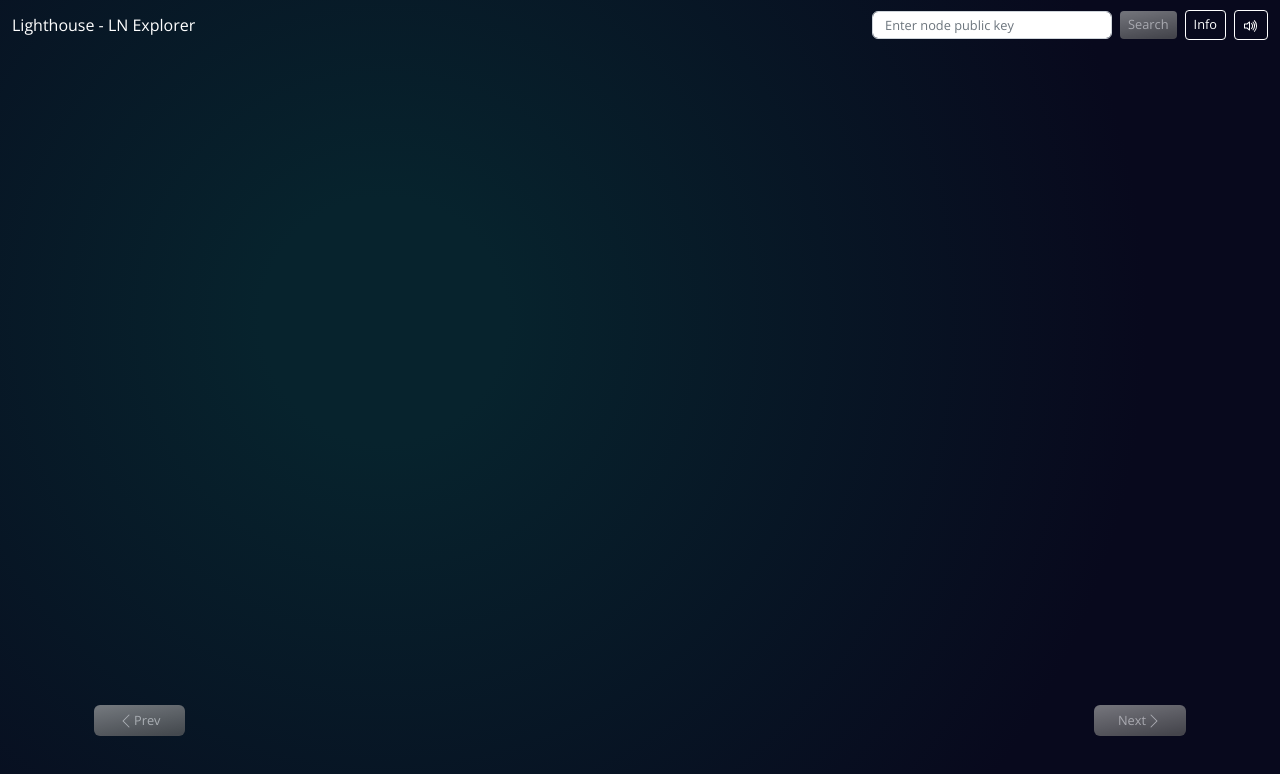
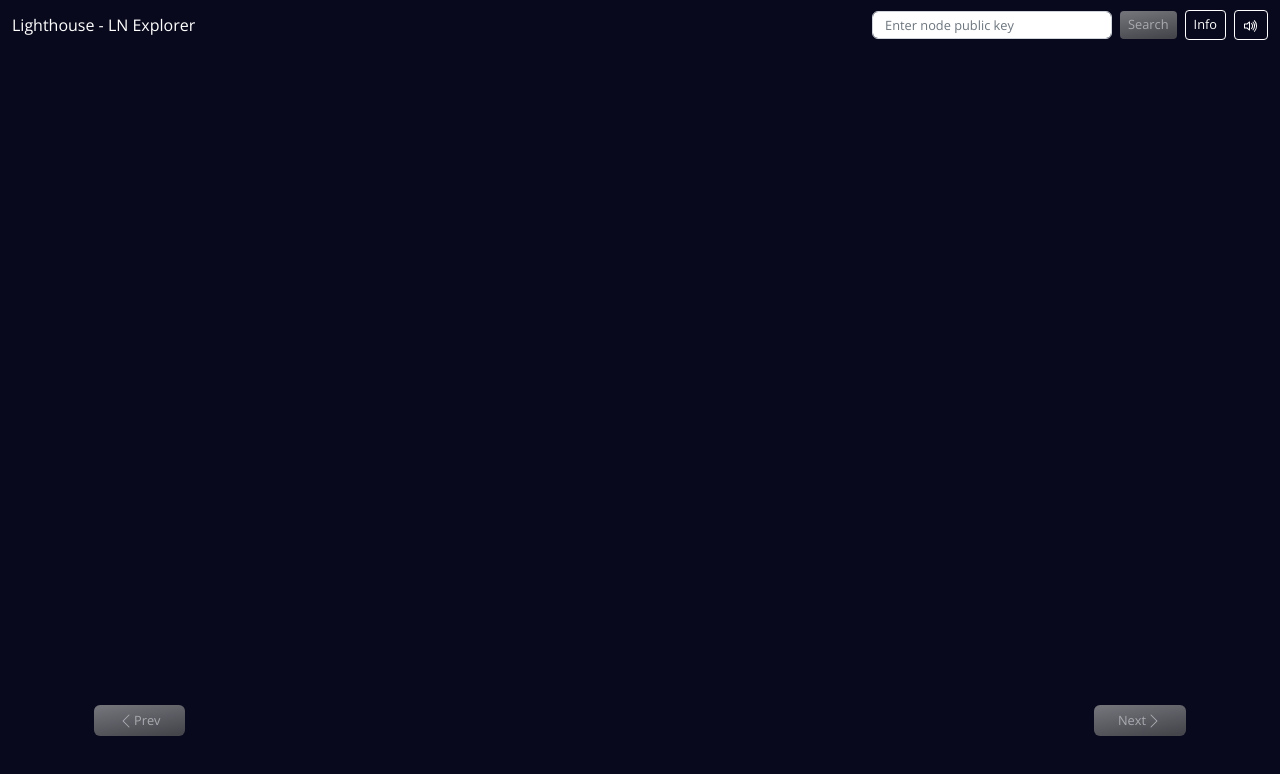
Before and after one commit to saiy2k/lighthouse-web, a React (Create React App) app: page / in a window 1280 px wide. Shown: the top 774 px of the page. Built offline with nearby package versions, Linux system fonts and the light colour scheme; no server answers.

Commit message:
Removed Radial bg, as it hides the Storm FX

```diff
--- a/public/index.html
+++ b/public/index.html
@@ -40,10 +40,10 @@
         }
     </script>
   </head>
+  <!--
   <body class="text-center text-white d-flex h-100" style="background: radial-gradient(circle at 25%, rgb(7,35,45) 12%, rgb(8,9,29) 75%)">
-  <!--
+  -->
   <body class="text-center text-white d-flex h-100" style="background: #09091E">
-  -->
     <noscript>You need to enable JavaScript to run this app.</noscript>
     <div class="container mx-auto d-flex w-100 h-100 flex-column" id="root"></div>
     <!--
--- a/src/GraphController.tsx
+++ b/src/GraphController.tsx
@@ -185,7 +185,7 @@ function GraphController() {
             viewBox={vbString}
             ref={svgRef}
             id='renderBox'
-            style={{ 'width': '100%', 'height': `${svgH}%`, 'transition': 'transform 1s, viewBox 1s', 'position': 'absolute', 'left': '0px', 'overflow': 'hidden', 'background': 'radial-gradient(circle at 30% 40%, rgb(7,35,45) 12%, rgb(8,9,29) 75%)' }}
+            style={{ 'width': '100%', 'height': `${svgH}%`, 'transition': 'transform 1s, viewBox 1s', 'position': 'absolute', 'left': '0px', 'overflow': 'hidden' }}
             onPointerDown={(e: any) => onPointerDown(e) }
             onPointerUp={(e: any) => onPointerUp(e) }
             onPointerLeave={(e: any) => onPointerUp(e) }
```
